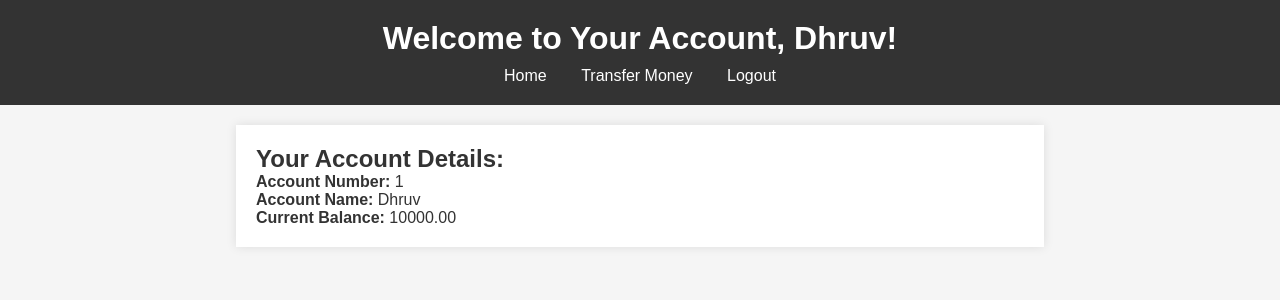
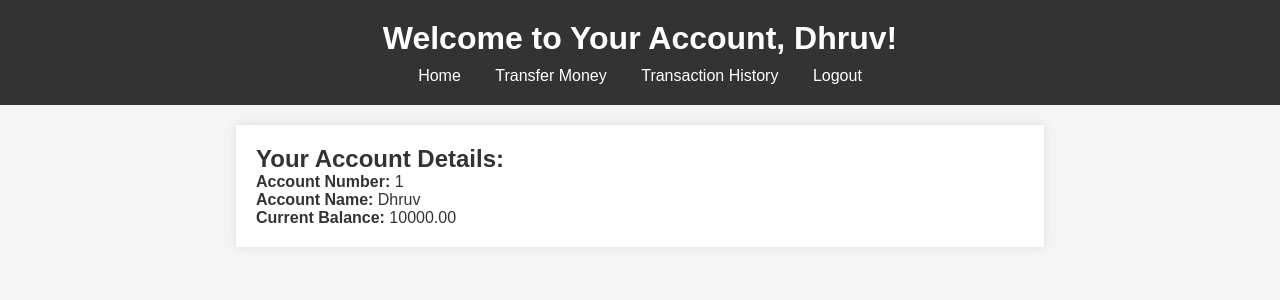
Before and after one commit to dhruv060305/Bank-Managment-System, a PHP site: page /info_display.php in a window 1280 px wide. Shown: the top 300 px of the page. Run offline with PHP 8.4, Linux system fonts and the light colour scheme; a user stored in the database is signed in.

Commit message:
setting visibilty of transaction

```diff
--- a/info_display.php
+++ b/info_display.php
@@ -13,6 +13,7 @@
         <nav>
             <a href="index.php">Home</a>
             <a href="money_transfer.php">Transfer Money</a>
+            <a href="transfer.php">Transaction History</a>
             <a href="logout.php">Logout</a>
         </nav>
     </header>
```
